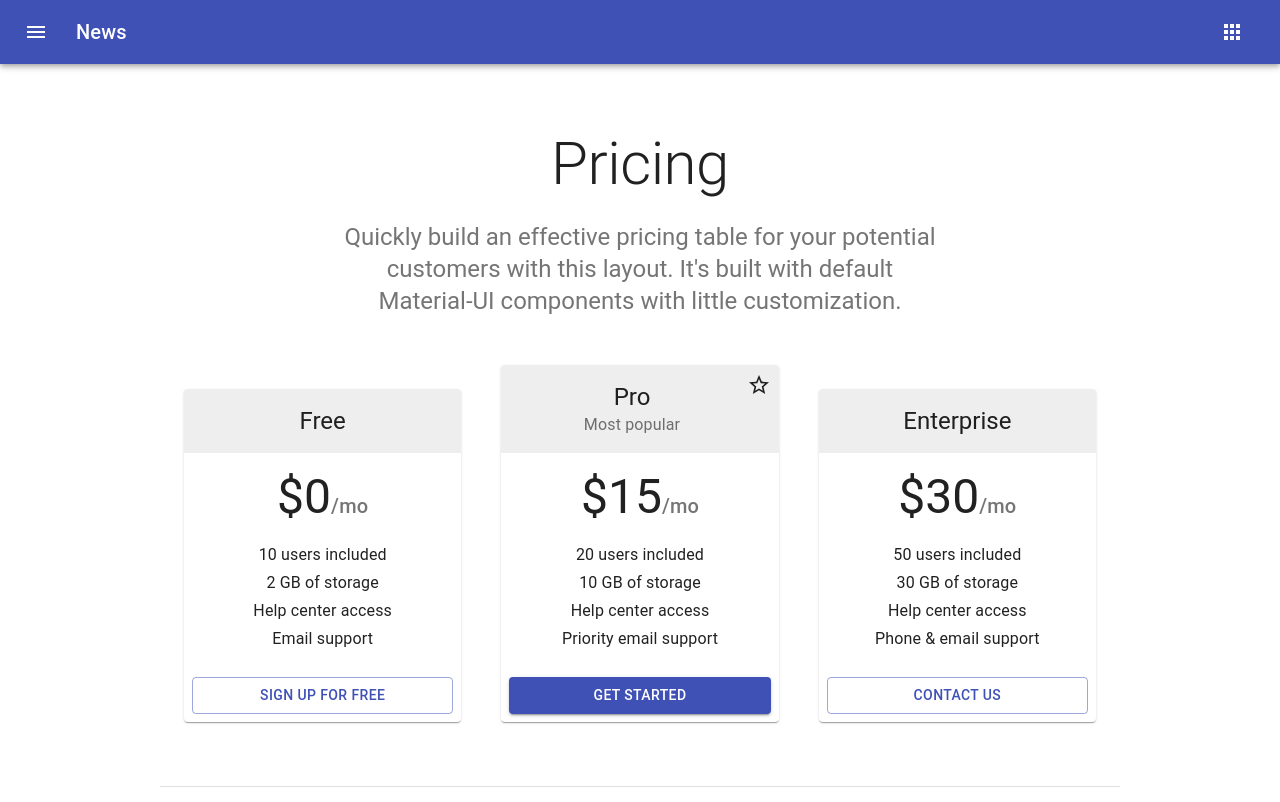
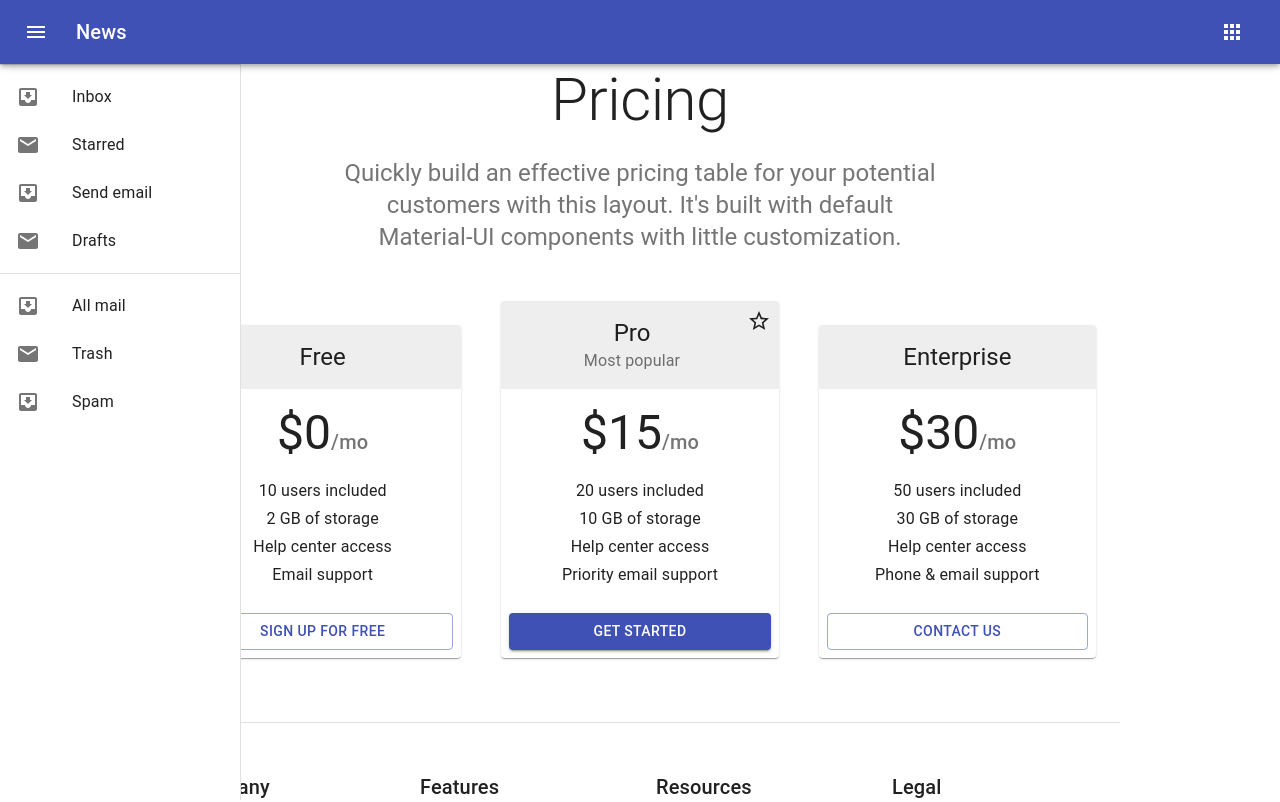
Before and after one commit to mcasteller/node_react_boilerplate, a React (Create React App) app in the folder client/: page / in a window 1280 px wide. Shown: the top 802 px of the page. Built offline with nearby package versions, Linux system fonts and the light colour scheme.

Commit message:
1. create left menu 2. add screenshot to readme file

```diff
--- a/client/src/components/Header/index.js
+++ b/client/src/components/Header/index.js
@@ -1,14 +1,67 @@
-import React from 'react';
+import React, { useState } from 'react';
 import { makeStyles } from '@material-ui/core/styles';
 import AppBar from '@material-ui/core/AppBar';
 import Toolbar from '@material-ui/core/Toolbar';
+import Drawer from '@material-ui/core/Drawer';
+import List from '@material-ui/core/List';
+import ListItem from '@material-ui/core/ListItem';
+import ListItemIcon from '@material-ui/core/ListItemIcon';
+import ListItemText from '@material-ui/core/ListItemText';
+
+import Divider from '@material-ui/core/Divider';
+
 import Typography from '@material-ui/core/Typography';
 import IconButton from '@material-ui/core/IconButton';
 import MenuIcon from '@material-ui/icons/Menu';
+import InboxIcon from '@material-ui/icons/MoveToInbox';
+import MailIcon from '@material-ui/icons/Mail';
+
 import { HeaderProvider } from '../../context/HeaderProvider/store';
 import ProfileMenu from '../ProfileMenu/index';
 
+const drawerWidth = 240;
+
 const useStyles = makeStyles( ( theme ) => ( {
+  root: {
+    display: 'flex'
+  },
+  appBar: {
+    width: `calc(100% - ${ drawerWidth }px)`,
+    marginLeft: drawerWidth
+  },
+  drawer: {
+    width: drawerWidth,
+    flexShrink: 0,
+    position: 'fixed',
+    zIndex: 999
+  },
+  drawerPaper: {
+    top: 'unset',
+    width: drawerWidth
+  },
+  drawerOpen: {
+    top: 'unset',
+    width: drawerWidth,
+    transition: theme.transitions.create( 'width', {
+      easing: theme.transitions.easing.sharp,
+      duration: theme.transitions.duration.shortest
+    } )
+  },
+  drawerClose: {
+    top: 'unset',
+    transition: theme.transitions.create( 'width', {
+      easing: theme.transitions.easing.sharp,
+      duration: theme.transitions.duration.shortest
+    } ),
+    width: '0'
+  },
+  // necessary for content to be below app bar
+  toolbar: theme.mixins.toolbar,
+  content: {
+    flexGrow: 1,
+    backgroundColor: theme.palette.background.default,
+    padding: theme.spacing( 3 )
+  },
   menuButton: {
     marginRight: theme.spacing( 2 )
   },
@@ -20,11 +73,22 @@
 export default function Header () {
   const classes = useStyles();
 
+  const [ open, setOpen ] = useState( true )
+
+  function toggleMenu () {
+    setOpen( !open )
+  }
+
   return (
     <HeaderProvider>
-      <AppBar position="static">
+      <AppBar position="fixed">
         <Toolbar>
-          <IconButton edge="start" className={classes.menuButton} color="inherit" aria-label="menu">
+          <IconButton
+            edge="start"
+            className={classes.menuButton}
+            color="inherit"
+            aria-label="menu"
+            onClick={toggleMenu}>
             <MenuIcon />
           </IconButton>
           <Typography variant="h6" className={classes.title}>
@@ -33,6 +97,34 @@
           <ProfileMenu />
         </Toolbar>
       </AppBar>
+      <Drawer
+        className={classes.drawer}
+        variant="permanent"
+        classes={{
+          paper: open ? classes.drawerOpen : classes.drawerClose
+        }}
+        anchor="left"
+      >
+        <div className={classes.toolbar} />
+        <Divider />
+        <List>
+          {[ 'Inbox', 'Starred', 'Send email', 'Drafts' ].map( ( text, index ) => (
+            <ListItem button key={text}>
+              <ListItemIcon>{index % 2 === 0 ? <InboxIcon /> : <MailIcon />}</ListItemIcon>
+              <ListItemText primary={text} />
+            </ListItem>
+          ) )}
+        </List>
+        <Divider />
+        <List>
+          {[ 'All mail', 'Trash', 'Spam' ].map( ( text, index ) => (
+            <ListItem button key={text}>
+              <ListItemIcon>{index % 2 === 0 ? <InboxIcon /> : <MailIcon />}</ListItemIcon>
+              <ListItemText primary={text} />
+            </ListItem>
+          ) )}
+        </List>
+      </Drawer>
     </HeaderProvider>
   );
 }
```
Also changed, not shown: 1 other file (tests, documents, lock files or other folders).
